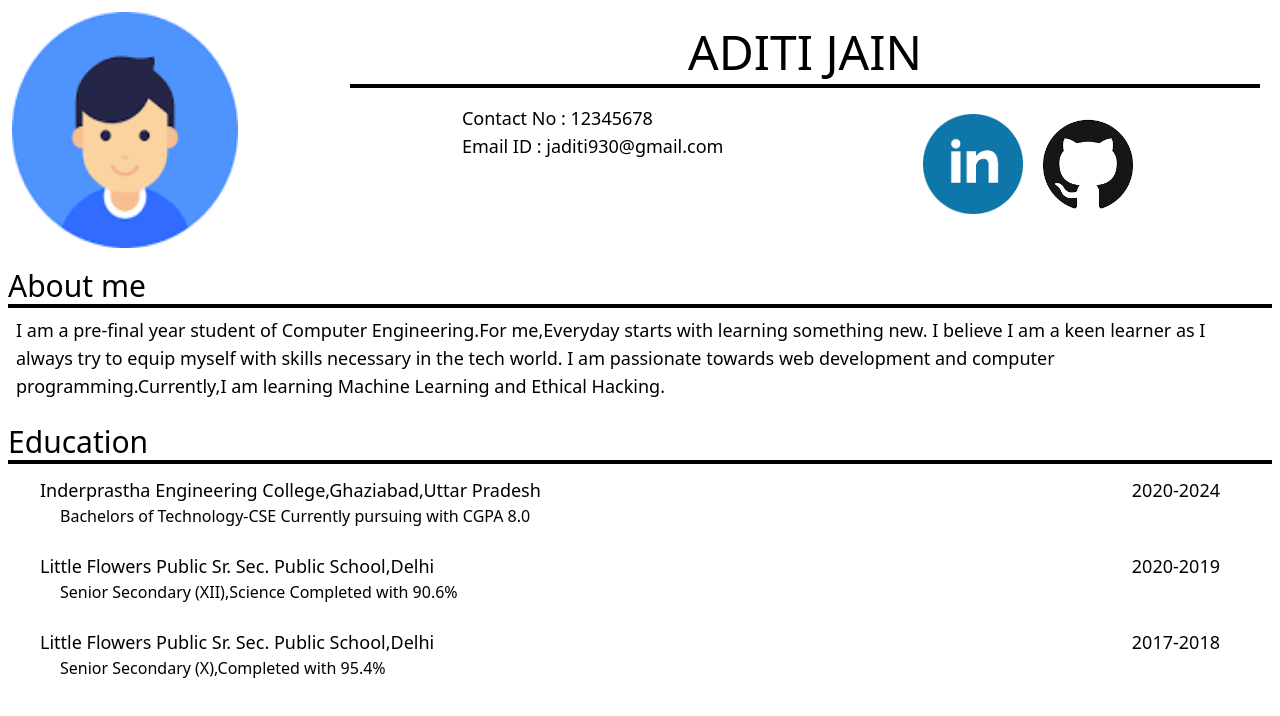
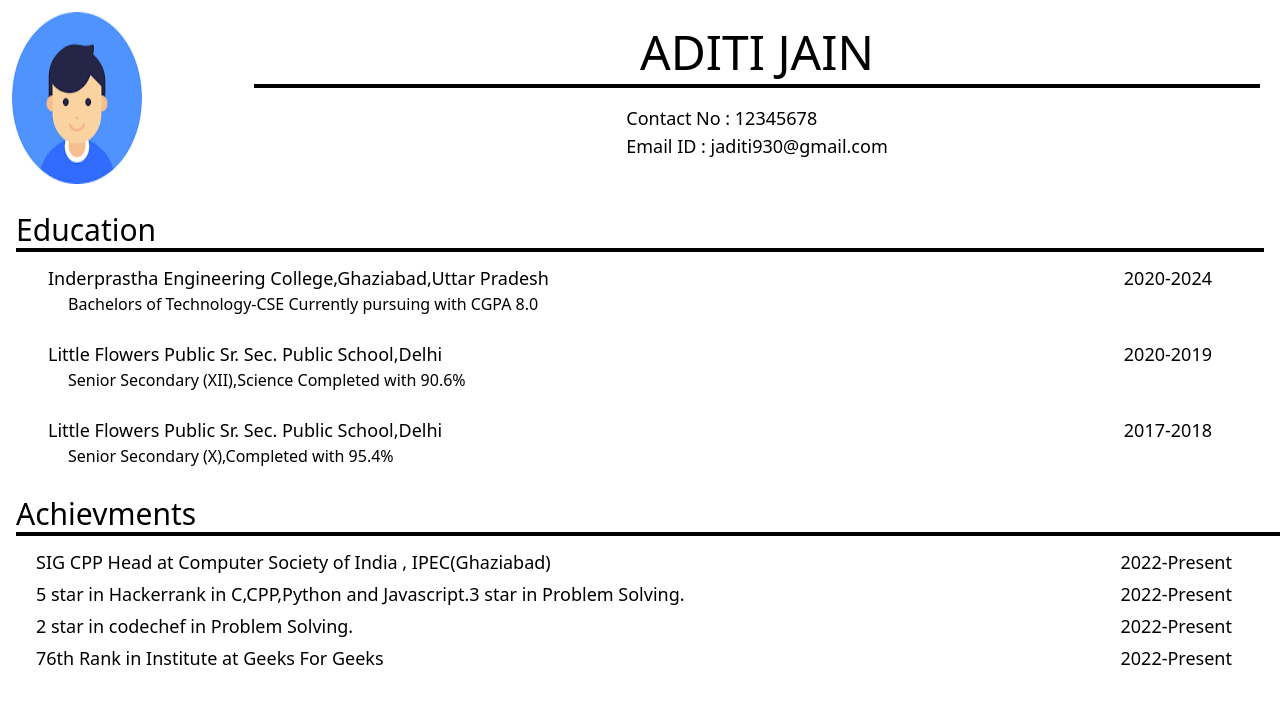
Before and after one commit to jaditi930/Resume-Design-using-Tailwind-Css, a plain HTML site: page resume.html in a window 1280 px wide. Drawn offline with nearby package versions, Linux system fonts and the light colour scheme.

Commit message:
Achievments done

```diff
--- a/resume.html
+++ b/resume.html
@@ -6,10 +6,11 @@
     <meta name="viewport" content="width=device-width, initial-scale=1.0">
     <title>Resume</title>
     <script src="https://cdn.tailwindcss.com"></script>
+    <script src="//cdnjs.cloudflare.com/ajax/libs/font-awesome/6.3.0/css/all.min.css"></script>
 </head>
 <body>
     <div class="flex">
-        <img src="aditi.png" class="inline p-3" alt="" height="200" width="250">
+        <img src="aditi.png" class="inline p-3" alt="">
         <div class="ml-20 grow p-5">
             <div class="text-5xl p-2 text-center">ADITI JAIN
             </div>
@@ -19,22 +20,14 @@
                     <p>Contact No : 12345678</p>
                     <p>Email ID : jaditi930@gmail.com</p>
                 </div>
-                <div class="p-1 text-lg">
+                <!-- <div class="p-1 text-lg">
                   <a href="https://www.linkedin.com/in/aditi-jain-86b861238"><img src="linkedin.png" alt="" width="100" height="100" class="inline"></a>
                   <a href="https://github.com/jaditi930"><img src="github.png" alt="" width="120" height="120" class="inline"></a>
-                </div>
+                </div> -->
             </div>
         </div>
     </div>
-    <div class="p-2">
-        <div class="text-3xl">About me
-        </div>
-        <hr class="border-solid border-2 border-black">
-        <div class="p-2 text-lg">I am a pre-final year student of Computer Engineering.For me,Everyday starts with learning something new.
-            I believe I am a keen learner as I always try to equip myself with skills necessary in the tech world.
-            I am passionate towards web development and computer programming.Currently,I am learning Machine Learning and Ethical Hacking.</div>
-    </div>
-    <div class="p-2">
+    <div class="p-4">
         <div class="text-3xl">Education
         </div>
         <hr class="border-solid border-2 border-black">
@@ -68,5 +61,29 @@
         </div>
        </div>
     </div>
+    <div class="pl-4">
+        <div class="text-3xl">Achievments
+        </div>
+        <hr class="border-solid border-2 border-black">
+       <ol class="ml-5 font-medium text-lg">
+        <li class="pt-3 flex">
+            <div class="grow">SIG CPP Head at Computer Society of India , IPEC(Ghaziabad)</div>
+            <div class="pr-12">2022-Present</div>
+        </li>
+        <li class="flex pt-1">
+            <div class="grow">5 star in Hackerrank in C,CPP,Python and Javascript.3 star in Problem Solving.</div>
+            <div class="pr-12">2022-Present</div>
+        </li>
+        <li class="flex pt-1">
+            <div class="grow">2 star in codechef in Problem Solving.</div>
+            <div class="pr-12">2022-Present</div>
+        </li>
+        <li class="flex pt-1">
+            <div class="grow">76th Rank in Institute at Geeks For Geeks</div>
+            <div class="pr-12">2022-Present</div>
+        </li>
+       </ol>
+        </div>
+       </div>
 </body>
 </html>
```
Also changed, not shown: github.png (deleted), linkedin.png (deleted).
